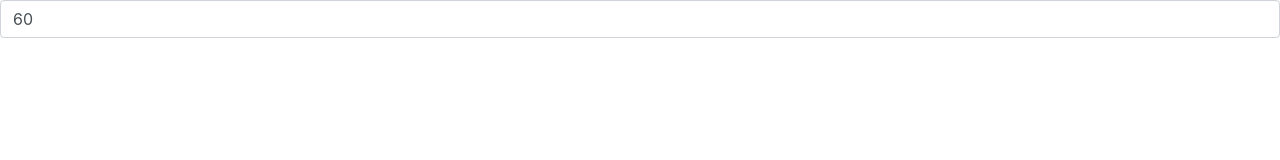
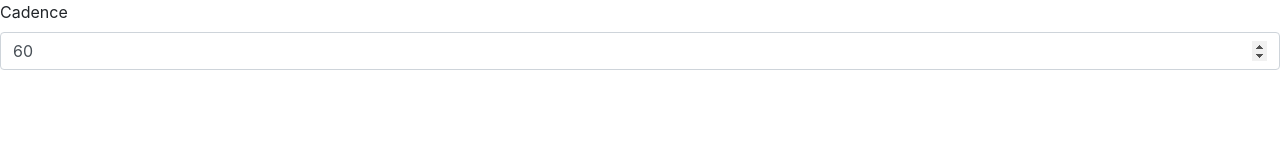
Before and after one commit to kingkong1946/BikeCadence, a plain HTML site: page index.html in a window 1280 px wide. Shown: the top 160 px of the page. Drawn offline with nearby package versions, Linux system fonts and the light colour scheme.

Commit message:
Set label for input

```diff
--- a/index.html
+++ b/index.html
@@ -40,7 +40,10 @@
         }
     }
 </style>
-<input class="form-control" id="cadence" type="number" value="60">
+<div class="form-group">
+    <label for="cadence">Cadence</label>
+    <input class="form-control" id="cadence" type="number" value="60">
+</div>
 <img class="img-fluid" id="crankset" src="crankset.svg">
 
 <script src="https://code.jquery.com/jquery-3.3.1.slim.min.js" integrity="sha384-q8i/X+965DzO0rT7abK41JStQIAqVgRVzpbzo5smXKp4YfRvH+8abtTE1Pi6jizo" crossorigin="anonymous"></script>
```
